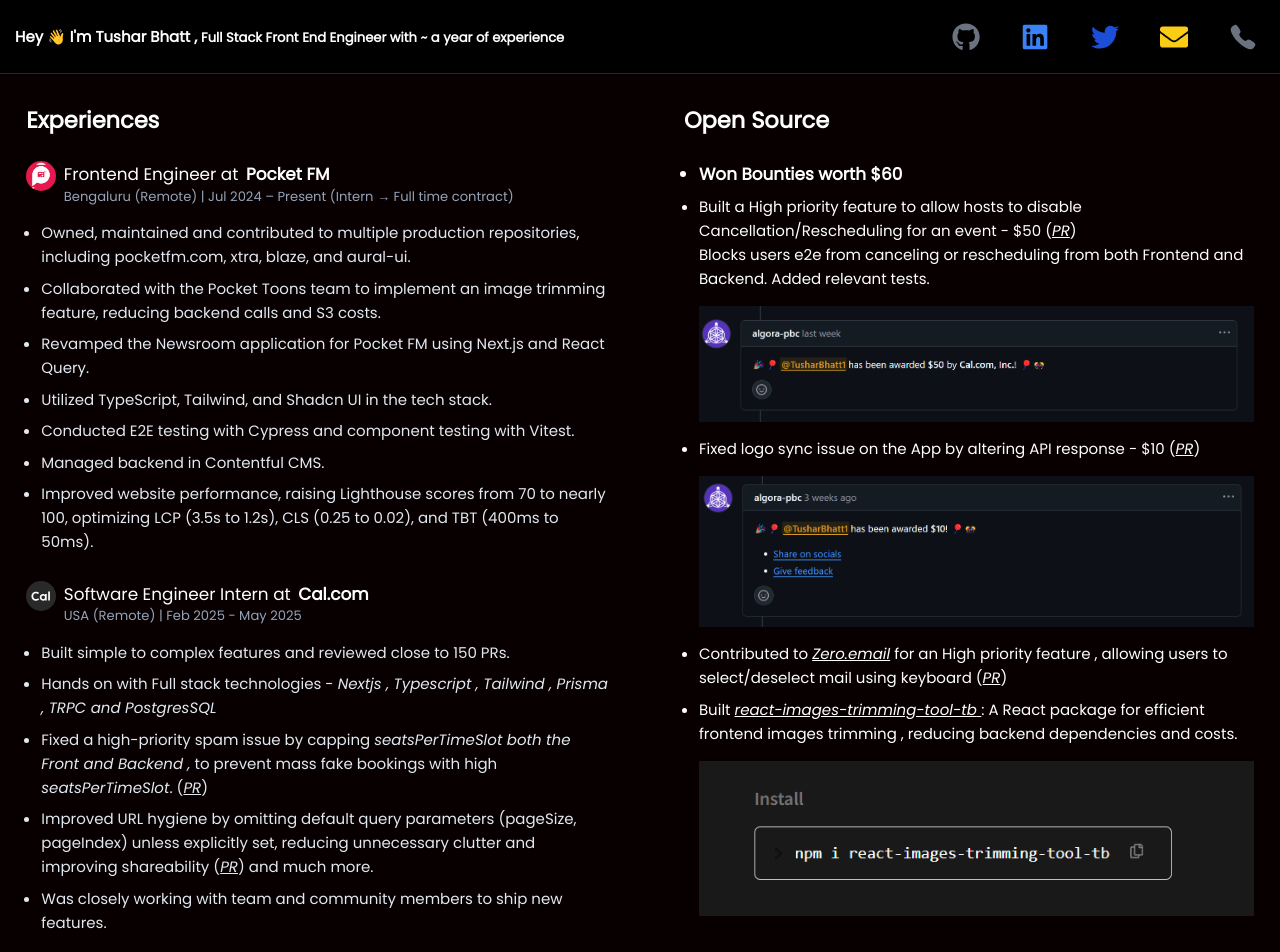
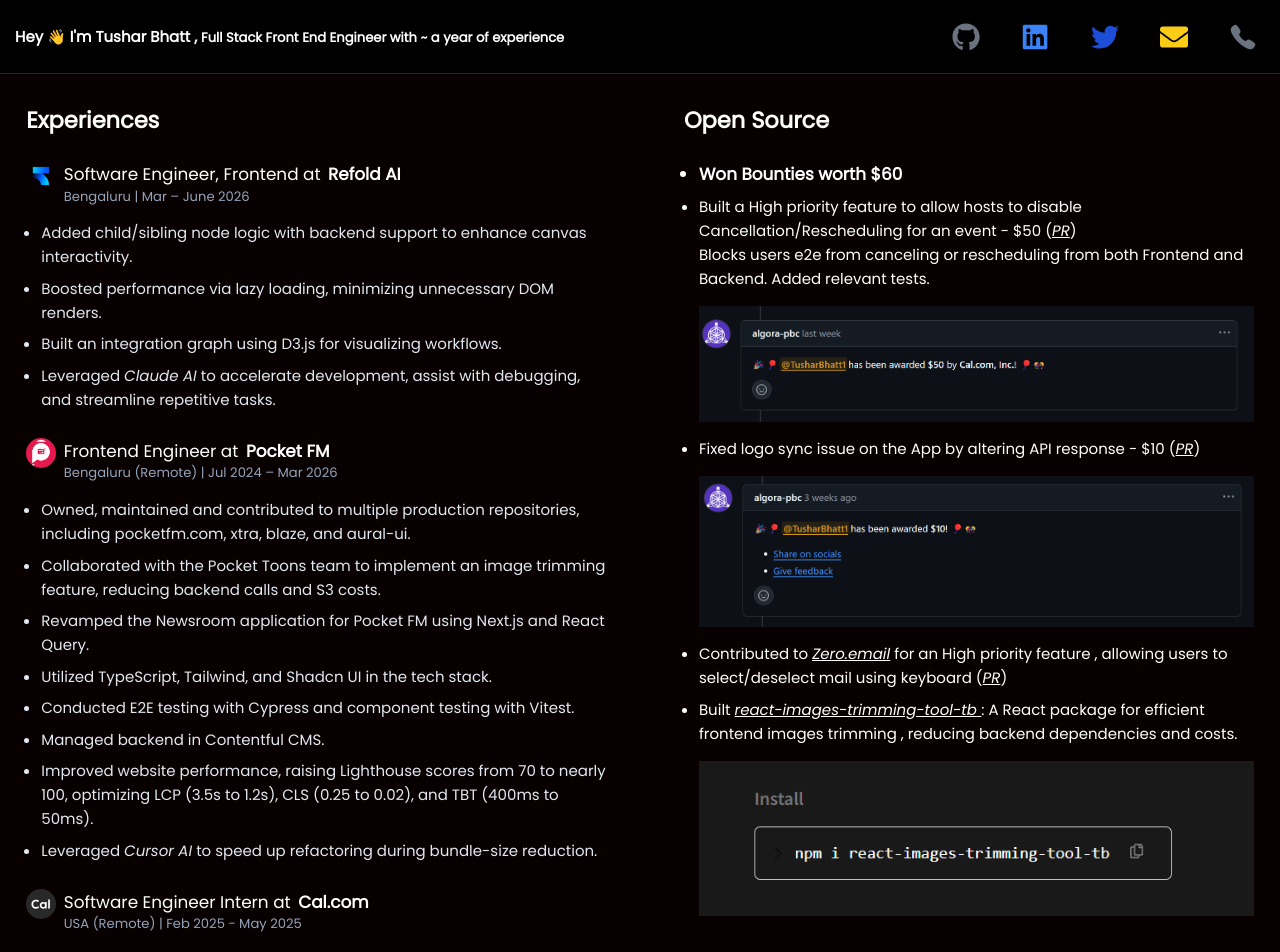
Before and after one commit to TusharBhatt1/new-portfolio, a React (Vite) app: page / in a window 1280 px wide. Shown: the top 952 px of the page. Built offline with nearby package versions, Linux system fonts and the light colour scheme.

Commit message:
Add Refold AI experience to Experiences component and update performance details

```diff
--- a/src/Components/Experiences.tsx
+++ b/src/Components/Experiences.tsx
@@ -1,6 +1,7 @@
 import { motion } from "framer-motion";
 import calIcon from "@/assets/cal-com-icon.svg";
 import pfmIcon from "@/assets/pfm-logo.png";
+import refoldIcon from "@/assets/refold-logo.png";
 import dollar50 from "@/assets/dollar50.png";
 import dollar10 from "@/assets/dollar10.png";
 import reactLib from "@/assets/react-lib.png";
@@ -44,6 +45,54 @@ export default function Experiences() {
           className="my-7"
         >
           <div className="flex gap-2 text-lg">
+            <img src={refoldIcon} className="size-8 rounded-full" />
+            <div className="flex flex-col">
+              <div className="flex gap-2">
+                <span>Software Engineer, Frontend at</span>
+                <a
+                  className="font-bold"
+                  href="https://refold.ai"
+                  target="_blank"
+                  rel="noopener noreferrer"
+                >
+                  Refold AI{" "}
+                </a>
+              </div>
+              <span className="text-sm text-slate-400">
+                Bengaluru | Mar – June 2026
+              </span>
+            </div>
+          </div>
+          <div className="mt-4 text-slate-200">
+            <ul style={{ listStyleType: "disc" }} className="space-y-2 pl-4">
+              <li>
+                Added child/sibling node logic with backend support to enhance
+                canvas interactivity.
+              </li>
+              <li>
+                Boosted performance via lazy loading, minimizing unnecessary DOM
+                renders.
+              </li>
+              <li>
+                Built an integration graph using D3.js for visualizing workflows.
+              </li>
+              <li>
+                Leveraged{" "}
+                <span className="italic">Claude AI</span> to accelerate
+                development, assist with debugging, and streamline repetitive
+                tasks.
+              </li>
+            </ul>
+          </div>
+        </motion.div>
+        <motion.div
+          initial={{ opacity: 0, y: 20 }}
+          whileInView={{ opacity: 1, y: 0 }}
+          viewport={{ once: true }}
+          transition={{ duration: 0.5, delay: 0.3 }}
+          className="my-7"
+        >
+          <div className="flex gap-2 text-lg">
             <img src={pfmIcon} className="size-8 rounded-full" />
             <div className="flex flex-col">
               <div className="flex gap-2">
@@ -58,7 +107,7 @@ export default function Experiences() {
                 </a>
               </div>
               <span className="text-sm text-slate-400">
-                Bengaluru (Remote) | Jul 2024 – Present (Intern → Full time contract)
+                Bengaluru (Remote) | Jul 2024 – Mar 2026
               </span>
             </div>
           </div>
@@ -89,6 +138,11 @@ export default function Experiences() {
                 Improved website performance, raising Lighthouse scores from 70
                 to nearly 100, optimizing LCP (3.5s to 1.2s), CLS (0.25 to
                 0.02), and TBT (400ms to 50ms).
+              </li>
+              <li>
+                Leveraged{" "}
+                <span className="italic">Cursor AI</span> to speed up refactoring
+                during bundle-size reduction.
               </li>
             </ul>
           </div>
@@ -165,6 +219,11 @@ export default function Experiences() {
               <li>
                 Was closely working with team and community members to ship new
                 features.
+              </li>
+              <li>
+                Leveraged{" "}
+                <span className="italic">ChatGPT</span> for faster documentation,
+                debugging and repetitive tasks.
               </li>
             </ul>
           </div>
```
Also changed, not shown: src/assets/refold-logo.png (added).
